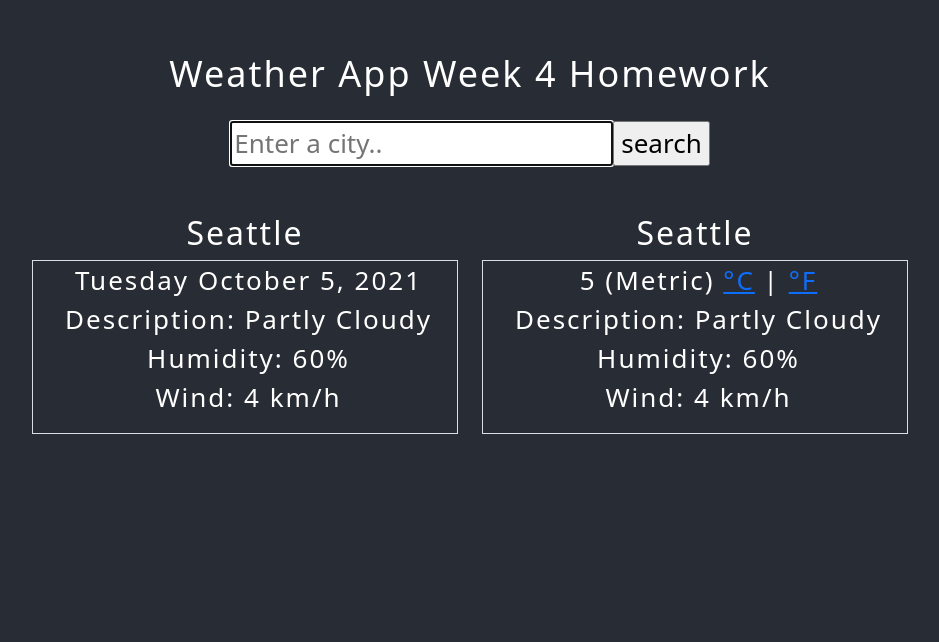
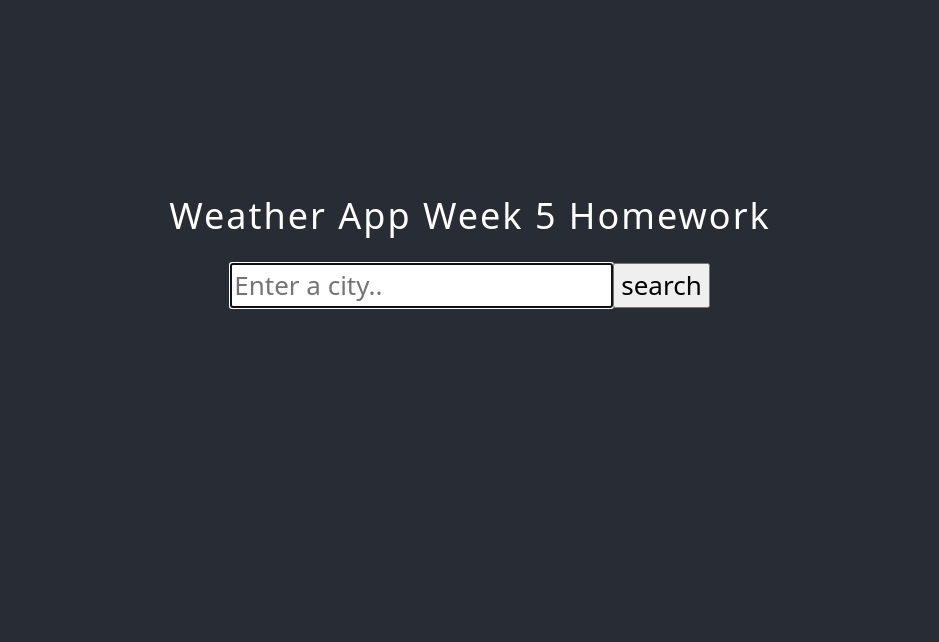
Before and after one commit to Giggles999/weather-app-react, a React (Create React App) app: page / in a window 1280 px wide. Shown: the part 158-800 px from the top of the page, without its empty margins (170-1109 px from the left). Built offline with nearby package versions, Linux system fonts and the light colour scheme.

Commit message:
Updated API & Created Forecast structure

```diff
--- a/src/App.js
+++ b/src/App.js
@@ -8,30 +8,13 @@ function App() {
 
 <div className="App">
   <header className="App-header">
-    <h1> Weather App Week 4 Homework </h1>
-        <Search />
+    <h1> Weather App Week 5 Homework </h1>
 
-<div class="row mt-5" >
-  <div class="col-md-6" >
-    <h2>Seattle</h2>
-    <p><ul>
-      <li>Tuesday October 5, 2021 </li>
-      <li>Description: Partly Cloudy </li>
-      <li>Humidity: 60% </li>
-      <li>Wind: 4 km/h </li>
-    </ul></p>
-</div>
+    <Search />
 
-<div class="col-md-6">
-  <h2>Seattle</h2>
-    <p><ul>
-      <li><Overview temperature={5} />{" "} </li>
-      <li>Description: Partly Cloudy</li>
-      <li>Humidity: 60% </li>
-      <li>Wind: 4 km/h</li>
-    </ul> </p>
-</div>
-</div>
+
+
+
 </header>
 
 <body className="App-body">
--- /dev/null
+++ b/src/Search.css
@@ -0,0 +1,3 @@
+li {
+    text-align: left;
+}
--- a/src/Search.js
+++ b/src/Search.js
@@ -1,5 +1,6 @@
 import React, { useState } from "react";
-import axios from "./Api";
+import axios from "axios";
+import "./Search.css";
 
 export default function Search() {
   const [city, setCity] = useState("");
@@ -42,22 +43,32 @@ export default function Search() {
 
   if (loaded) {
     return (
-      <div>
-        {form}
 
+
+
+<div className="Weather">
+    {form}
+    <div class="row mt-5">
         <h3> In {city} we have: </h3>
+        <div class="col-md-6">
 
         <ul>
           <li> Temperature: {Math.round(weather.temperature)}°F </li>
-          <li> Humidity: {weather.humidity}%</li>
           <li> Description: {weather.description} </li>
-          <li> Wind: {Math.round(weather.wind)} kmh </li>
-
           <li>
             {" "}
             <img src={weather.icon} alt={weather.description} />{" "}
           </li>
-        </ul>
+        </ul></div>
+
+        <div class="col-md-6">
+        <ul>
+          <li> Temperature: {Math.round(weather.temperature)}°F </li>
+          <li> Humidity: {weather.humidity}%</li>
+          <li> Wind: {Math.round(weather.wind)} kmh </li>
+        </ul></div>
+
+</div>
       </div>
     );
   } else {
```
Also changed, not shown: src/Forecast.css (added), src/Forecast.js (added).
